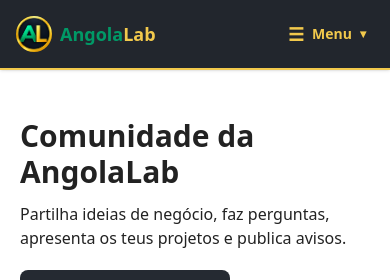
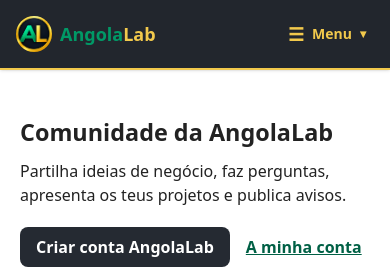
Before and after one commit to oswaldodeal/angolalab-restaurants, a Next.js app: page /pt/profissionais in a window 390 px wide. Shown: the top 280 px of the page. Built offline with nearby package versions, Linux system fonts and the light colour scheme; no server answers.

Commit message:
Fit Portuguese community title on mobile screens

```diff
--- a/components/FppCommunity.tsx
+++ b/components/FppCommunity.tsx
@@ -31,7 +31,9 @@ export default async function FppCommunity({ language, restaurantId }: { languag
   return (
     <section className="min-h-[65vh] bg-white px-5 py-12 text-[#222]">
       <div className="mx-auto max-w-5xl">
-        <h1 className="text-3xl font-semibold">{pt ? 'Comunidade da AngolaLab' : 'AngolaLab Community'}</h1>
+        <h1 className={pt ? 'text-[clamp(1rem,6vw,1.875rem)] leading-tight font-semibold sm:text-3xl' : 'text-3xl font-semibold'}>
+          {pt ? 'Comunidade da AngolaLab' : 'AngolaLab Community'}
+        </h1>
         <p className="mt-3">{pt ? 'Partilha ideias de negócio, faz perguntas, apresenta os teus projetos e publica avisos.' : 'Share business ideas, ask questions, show what you’re working on and post announcements.'}</p>
         <div className="mt-5 flex flex-wrap items-center gap-4 border-b border-[#D2AC37] pb-6">
           <Link href={signup} className="rounded-lg bg-[#252a32] px-4 py-2 font-semibold text-white">
```
